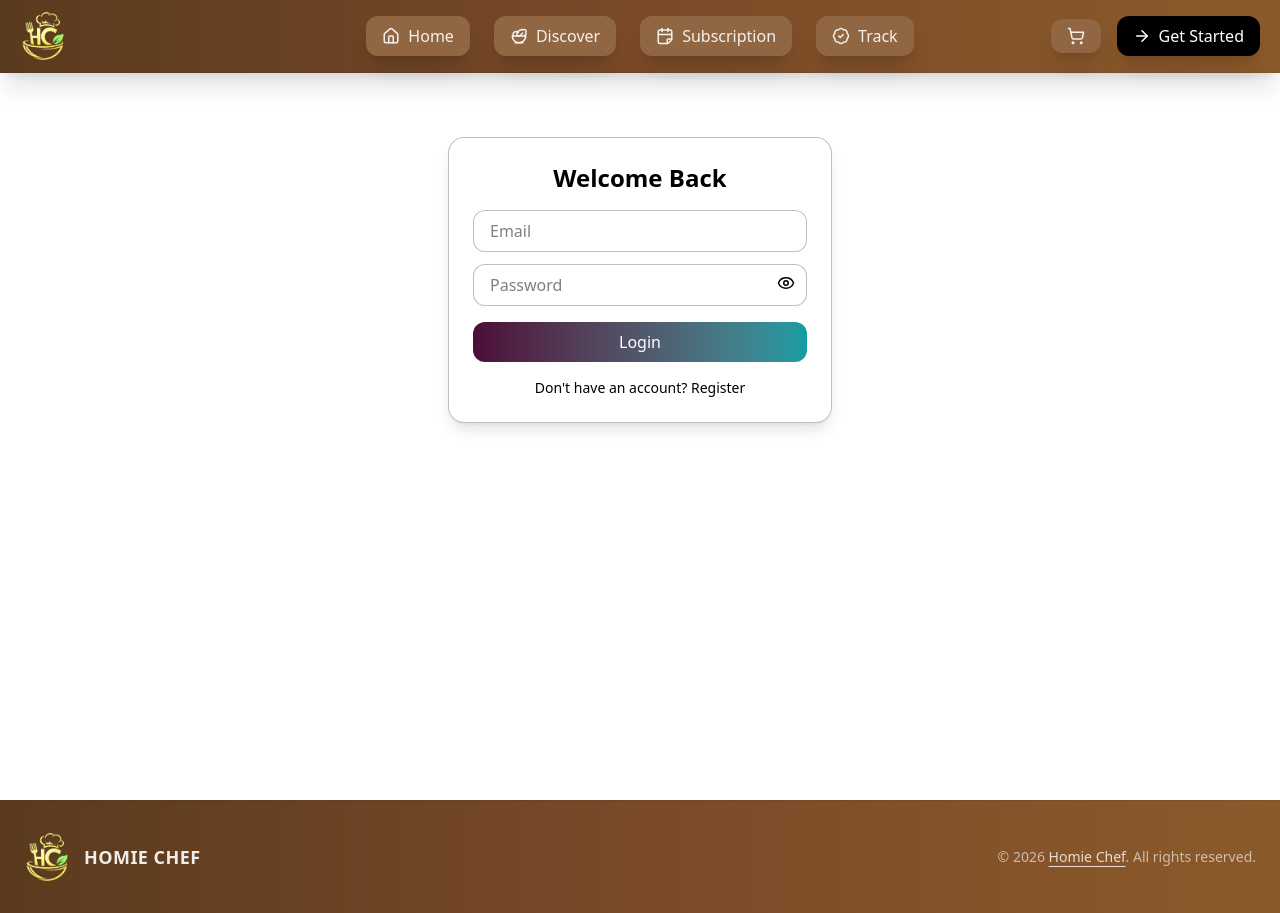
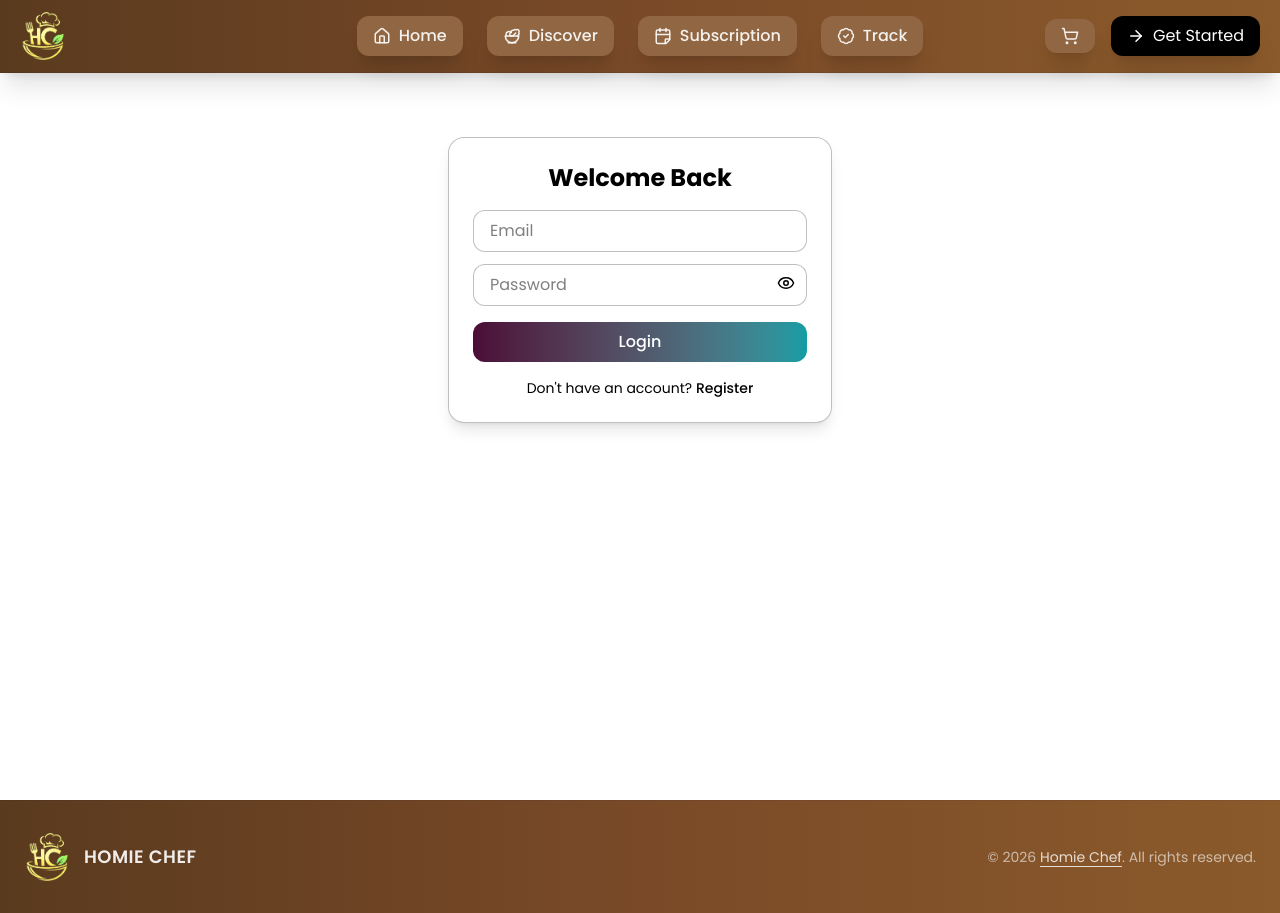
Before and after one commit to Sarthak01819/Homie-Chef-Site, a React (Vite) app in the folder frontend/: page /login in a window 1280 px wide. Built offline with nearby package versions, Linux system fonts and the light colour scheme; no server answers.

Commit message:
setting font family poppins

```diff
--- a/frontend/index.html
+++ b/frontend/index.html
@@ -3,6 +3,12 @@
   <head>
     <meta charset="UTF-8" />
     <link rel="icon" type="image/svg+xml" href="/favicon.ico" />
+    <link rel="preconnect" href="https://fonts.googleapis.com" />
+  <link rel="preconnect" href="https://fonts.gstatic.com" crossorigin />
+  <link
+    href="https://fonts.googleapis.com/css2?family=Poppins:wght@300;400;500;600;700&display=swap"
+    rel="stylesheet"
+  />
     <meta name="viewport" content="width=device-width, initial-scale=1.0" />
     <title>Homie Chef</title>
 
--- a/frontend/src/index.css
+++ b/frontend/src/index.css
@@ -13,3 +13,9 @@
 /* Example usage:
 	background: var(--brand-wood-gradient);
 */
+
+@layer base {
+  html {
+    font-family: 'Poppins', system-ui, sans-serif;
+  }
+}
--- a/frontend/src/pages/Tracker.jsx
+++ b/frontend/src/pages/Tracker.jsx
@@ -4,8 +4,6 @@
 import ErrorState from "../components/ErrorState";
 import EmptyState from "../components/EmptyState";
 import CustomizationModal from "../components/CustomizationModal";
-import SubscriptionPage from "../components/SubscriptionPage";
-import TrackerPage from "../components/TrackerPage";
 
 const Tracker = () => {
     /* =========================
```
